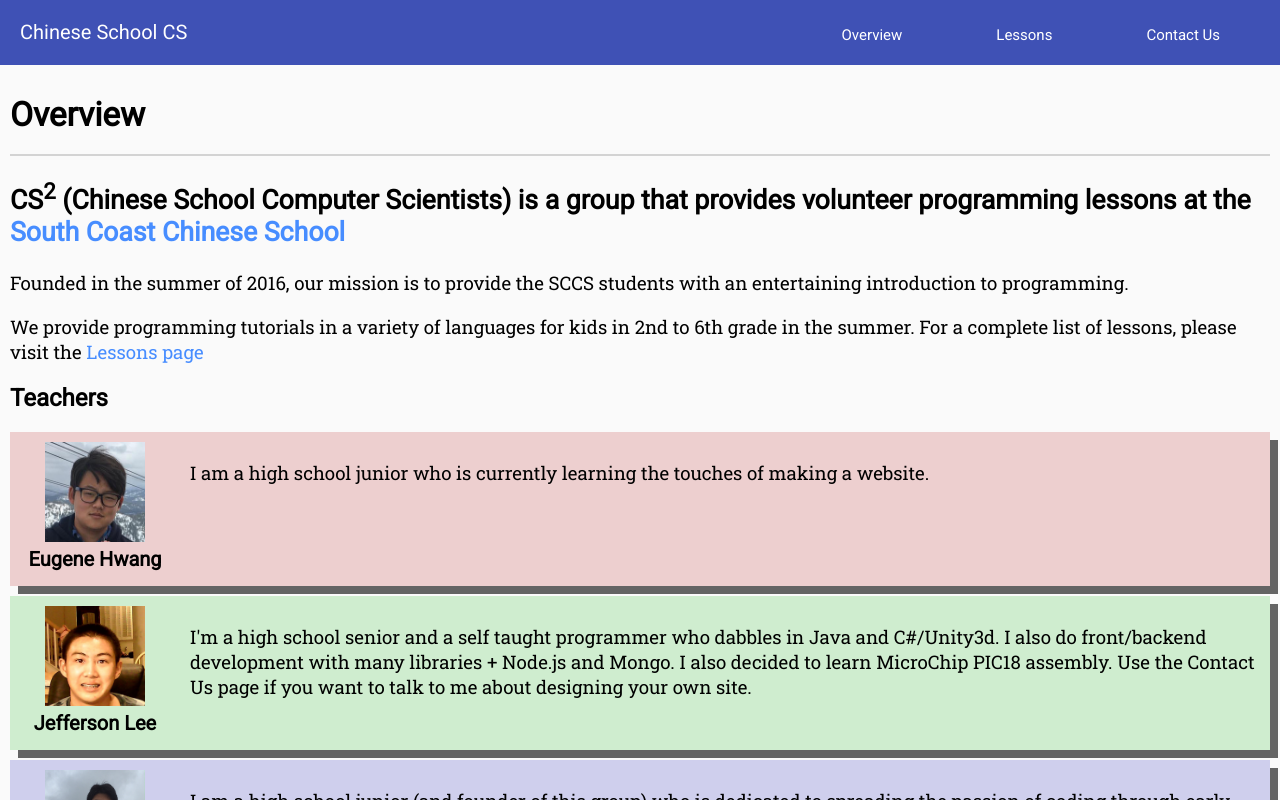
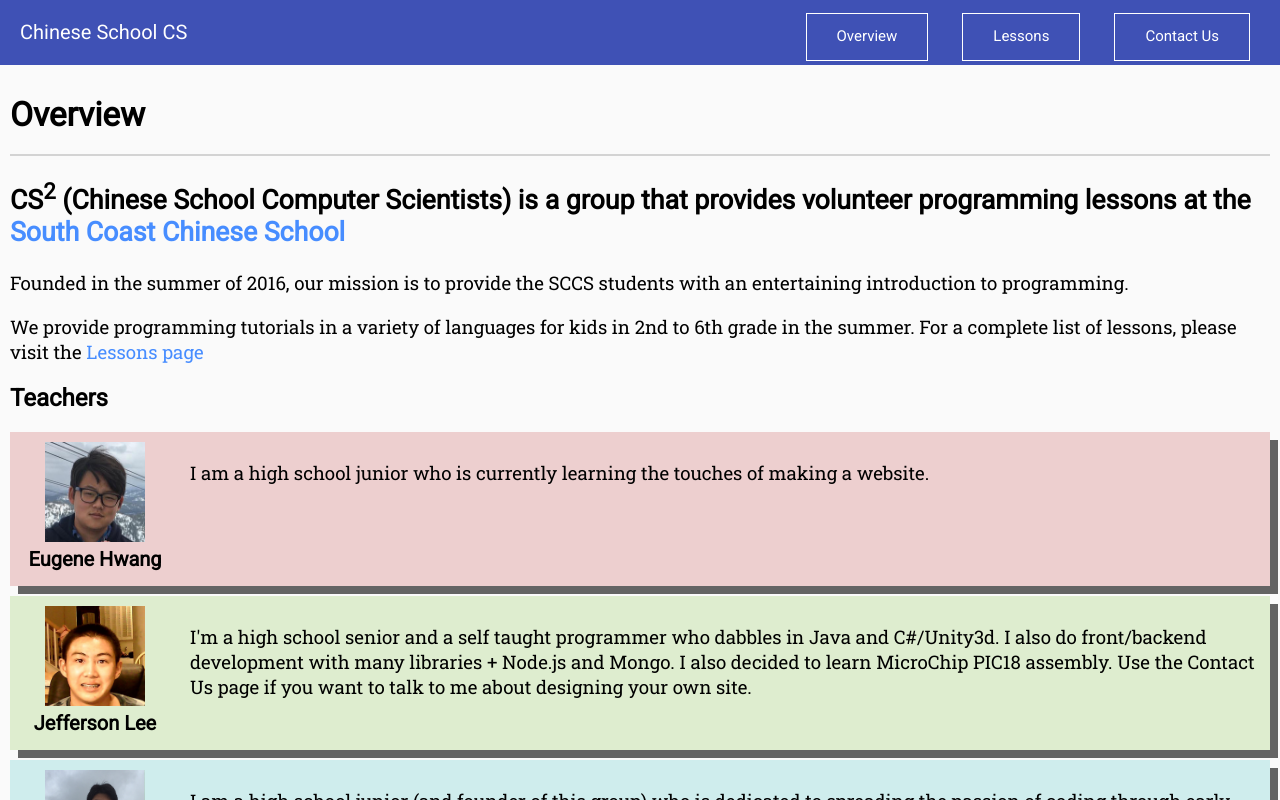
Before and after one commit to saltyJeff/code-website, a website: page public/index.html in a window 1280 px wide. Drawn offline with Linux system fonts and the light colour scheme.

Commit message:
welcome jonathan + button borders

```diff
--- a/public/bundle.js
+++ b/public/bundle.js
@@ -3623,7 +3623,8 @@ module.exports = [
 	{
 		img: "./img/jefferson.jpg",
 		name: "Jefferson Lee",
-		bio: "I'm a high school senior and a self taught programmer who dabbles in Java and C#/Unity3d. I also do front/backend development with many libraries + Node.js and Mongo. "+
+		bio: "I'm a high school senior and a self taught programmer who dabbles in Java and C#/Unity3d. "+
+		"I also do front/backend development with many libraries + Node.js and Mongo. "+
 		"I also decided to learn MicroChip PIC18 assembly. "+
 		"Use the Contact Us page if you want to talk to me about designing your own site."
 	},
@@ -3634,6 +3635,12 @@ module.exports = [
 		"spreading the passion of coding through early exposure to the youth of the community. "+
 		"I dabble in several languages, but find Java and C++ to be the most comfortable ones. "+
 		"I enjoy the applications of programming in electronics, and have developed several projects using Arduinos and mobile devices. "
+	},
+	{
+		img: "./img/jonathan.jpg",
+		name: "Jonathan Park",
+		bio: "I am a high school sophomore who enjoys being with kids, with my goal, to teach children how to program. "+
+		"I am proficient in the following computer languages: Java, Javascript, C, C++ and am familiar with HTML and CSS. "
 	}
 ];
 
@@ -3720,7 +3727,7 @@ riot.tag2('cs2-website',
     //src: E:/Documents/GitHub/code-website/tags/cs2-header.tag
 riot.tag2('cs2-header',
   '<a class="titlebar" href="#overview"> Chinese School CS </a> <div class="sitenavbar"> <a class="navlink" href="#overview">Overview</a> <a class="navlink" href="#lessons">Lessons</a> <a class="navlink" href="#contact">Contact Us</a> </div> <button class="hamburger" onclick="{toggleMenu}"> &#9776; </button>',
-  'cs2-header,[data-is="cs2-header"]{ width: 100%; height: 65px; background-color: #3F51B5; display: block; position: relative; color: white; } cs2-header a.titlebar,[data-is="cs2-header"] a.titlebar{ margin: 0px; font-size: 20px; position: absolute; left: 20px; top: 20px; text-decoration: none; color: white; } @media (min-width:800px) { cs2-header div.sitenavbar,[data-is="cs2-header"] div.sitenavbar{ display: inline-block; position: absolute; right: 30px; top: 13px; height: 100%; } cs2-header a.navlink,[data-is="cs2-header"] a.navlink{ display: inline-block; margin-left: 30px; color: white; text-decoration: none; height: 30px; padding: 10px 30px 6px 30px; font-size: 15px; line-height: 25px; } cs2-header a.navlink:hover,[data-is="cs2-header"] a.navlink:hover{ background-color: #7986CB; } cs2-header button.hamburger,[data-is="cs2-header"] button.hamburger{ display: none; } cs2-header div.sidemenu,[data-is="cs2-header"] div.sidemenu{ display: none; } } @media (max-width:799px) { cs2-header div.sitenavbar,[data-is="cs2-header"] div.sitenavbar{ display: none; } cs2-header button.hamburger,[data-is="cs2-header"] button.hamburger{ display: inline-block; position: absolute; right: 20px; height: 65px; width: 65px; top: 0px; border: none; background-color: transparent; font-size: 30px; color: white; } cs2-header button.hamburger:active,[data-is="cs2-header"] button.hamburger:active{ background-color: #3849A2; } }',
+  'cs2-header,[data-is="cs2-header"]{ width: 100%; height: 65px; background-color: #3F51B5; display: block; position: relative; color: white; } cs2-header a.titlebar,[data-is="cs2-header"] a.titlebar{ margin: 0px; font-size: 20px; position: absolute; left: 20px; top: 20px; text-decoration: none; color: white; } @media (min-width:800px) { cs2-header div.sitenavbar,[data-is="cs2-header"] div.sitenavbar{ display: inline-block; position: absolute; right: 30px; top: 13px; height: 100%; } cs2-header a.navlink,[data-is="cs2-header"] a.navlink{ display: inline-block; margin-left: 30px; color: white; text-decoration: none; height: 30px; padding: 10px 30px 6px 30px; font-size: 15px; line-height: 25px; border: 1px solid white; } cs2-header a.navlink:hover,[data-is="cs2-header"] a.navlink:hover{ background-color: #7986CB; } cs2-header button.hamburger,[data-is="cs2-header"] button.hamburger{ display: none; } cs2-header div.sidemenu,[data-is="cs2-header"] div.sidemenu{ display: none; } } @media (max-width:799px) { cs2-header div.sitenavbar,[data-is="cs2-header"] div.sitenavbar{ display: none; } cs2-header button.hamburger,[data-is="cs2-header"] button.hamburger{ display: inline-block; position: absolute; right: 20px; height: 65px; width: 65px; top: 0px; border: none; background-color: transparent; font-size: 30px; color: white; } cs2-header button.hamburger:active,[data-is="cs2-header"] button.hamburger:active{ background-color: #3849A2; } }',
   '', function(opts) {
 		this.toggleMenu = function(evt) {
 			document.querySelector('cs2-sidemenu').style.display = "block";
@@ -3810,7 +3817,7 @@ exports = module.exports = __webpack_require__(14)(undefined);
 
 
 // module
-exports.push([module.i, "h1.subpageheader {\r\n\tfont-size: 25pt;\r\n\tmargin: 0px;\r\n\tpadding: 20px 0px;\r\n\tborder-bottom: 2px solid #D3D3D3;\r\n}\r\nh2.subtitle {\r\n\tfont-size: 20pt;\r\n}\r\np {\r\n\tfont-family: 'Roboto Slab', serif;\r\n\tfont-size: 14pt;\r\n}\r\na {\r\n\twhite-space: wrap;\r\n\ttext-decoration: none;\r\n\tcolor: #478DFF;\r\n}\r\na:hover {\r\n\ttext-decoration: underline;\r\n}\r\na:visited {\r\n\tcolor: #4527A5;\r\n}", ""]);
+exports.push([module.i, "h1.subpageheader {\r\n\tfont-size: 25pt;\r\n\tmargin: 0px;\r\n\tpadding-top: 0px;\r\n\tpadding: 20px 0px; \r\n\tborder-bottom: 2px solid #D3D3D3;\r\n}\r\nh2.subtitle {\r\n\tfont-size: 20pt;\r\n}\r\np {\r\n\tfont-family: 'Roboto Slab', serif;\r\n\tfont-size: 14pt;\r\n}\r\na {\r\n\twhite-space: wrap;\r\n\ttext-decoration: none;\r\n\tcolor: #478DFF;\r\n}\r\na:hover {\r\n\ttext-decoration: underline;\r\n}\r\na:visited {\r\n\tcolor: #4527A5;\r\n}", ""]);
 
 // exports
 
--- a/tags/subpage.css
+++ b/tags/subpage.css
@@ -1,6 +1,7 @@
 h1.subpageheader {
 	font-size: 25pt;
 	margin: 0px;
+	padding-top: 0px;
 	padding: 20px 0px;
 	border-bottom: 2px solid #D3D3D3;
 }
```
Also changed, not shown: info/teachers.js (+8 -1 lines), public/img/jonathan.jpg (added), 1 other file.
